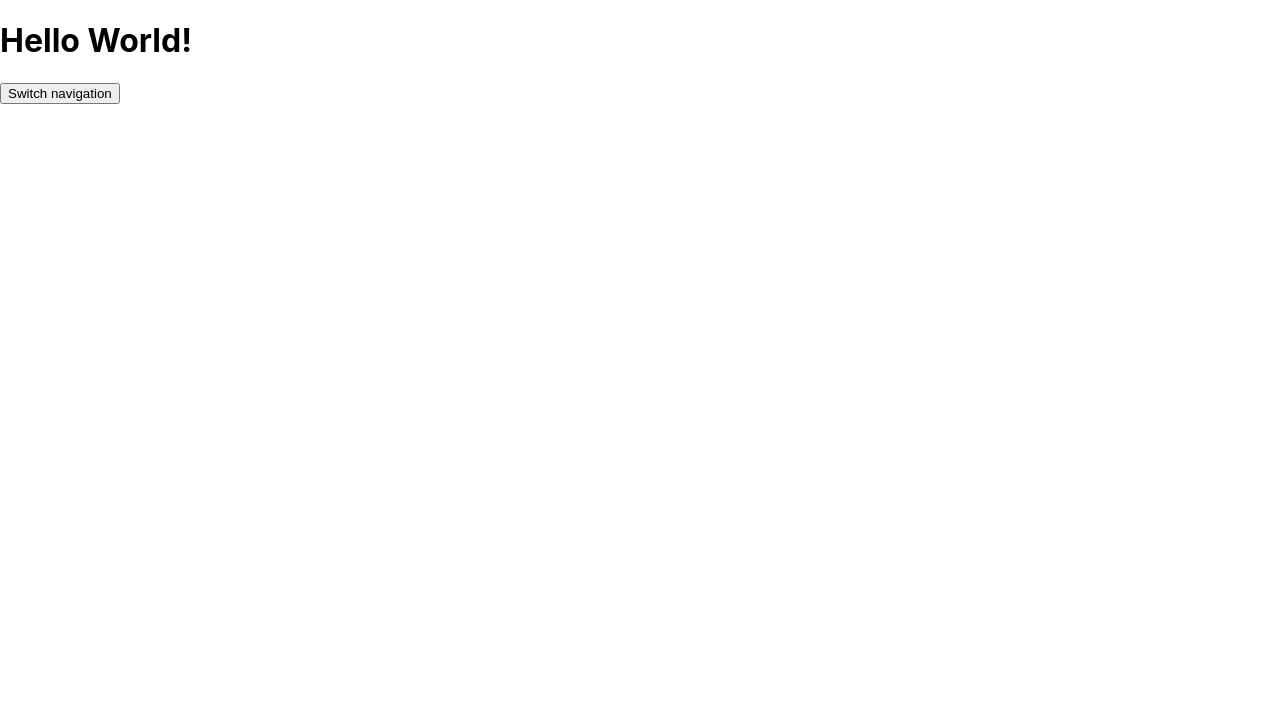
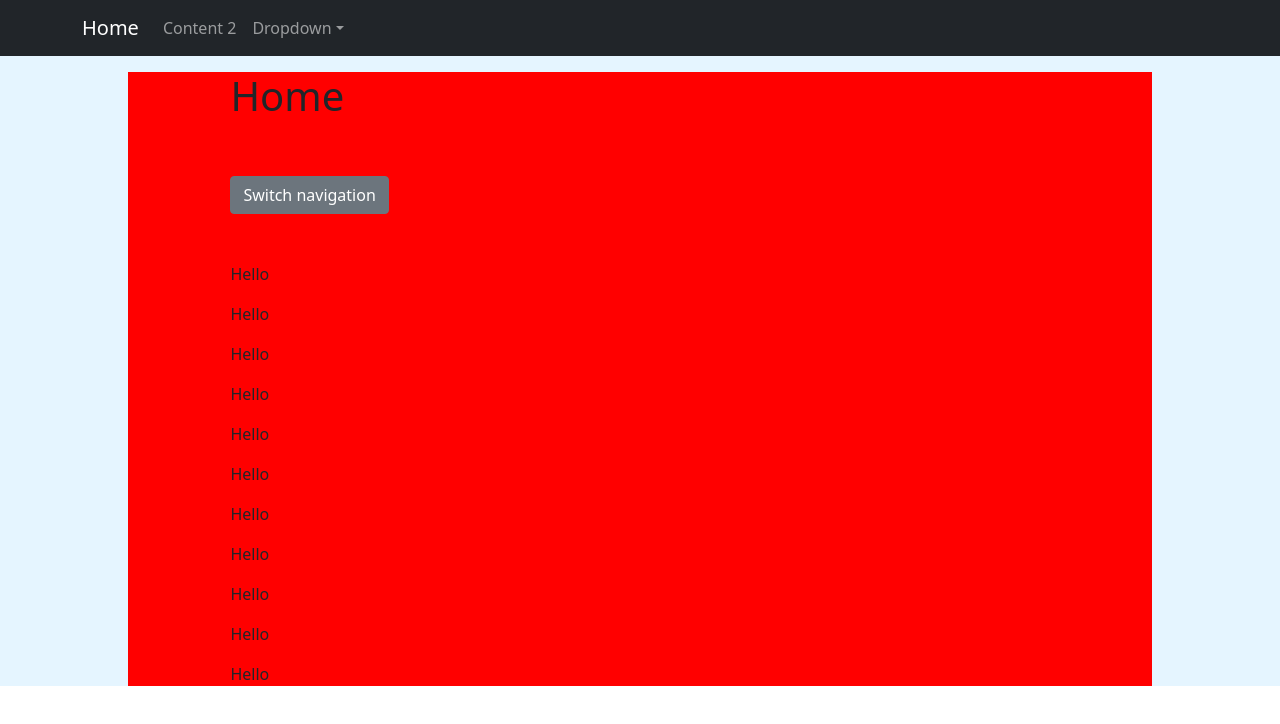
Before and after one commit to lmason98/react-navigation, a React (Create React App) app in the folder navigate/: page /content4 in a window 1280 px wide. Shown: the top 724 px of the page. Built offline with nearby package versions, Linux system fonts and the light colour scheme.

Commit message:
add header nav, need to get it working still

```diff
--- a/navigate/package.json
+++ b/navigate/package.json
@@ -6,10 +6,12 @@
     "@testing-library/jest-dom": "^5.14.1",
     "@testing-library/react": "^11.2.7",
     "@testing-library/user-event": "^12.8.3",
+    "bootstrap": "^5.1.3",
     "react": "^17.0.2",
+    "react-bootstrap": "2.0.0",
     "react-dom": "^17.0.2",
+    "react-router-dom": "^5.3.0",
     "react-scripts": "4.0.3",
-    "react-bootstrap": "2.0.0",
     "web-vitals": "^1.1.2"
   },
   "scripts": {
--- a/navigate/src/App.css
+++ b/navigate/src/App.css
@@ -36,3 +36,7 @@
     transform: rotate(360deg);
   }
 }
+
+html, body, #app, #app>div {
+  height: 100%
+}
--- a/navigate/src/App.js
+++ b/navigate/src/App.js
@@ -1,4 +1,4 @@
-import logo from './logo.svg';
+import '../node_modules/bootstrap/dist/css/bootstrap.css';
 import './App.css';
 
 // react navigation app entry point
--- /dev/null
+++ b/navigate/src/components/content/Content.js
@@ -0,0 +1,48 @@
+
+function Home({btn}) {
+  return (
+    <div className="content-div">
+      <h1>Home</h1>
+      {btn}
+      <div className="actual-content">
+        <p>Hello</p>
+        <p>Hello</p>
+        <p>Hello</p>
+        <p>Hello</p>
+        <p>Hello</p>
+        <p>Hello</p>
+        <p>Hello</p>
+        <p>Hello</p>
+        <p>Hello</p>
+        <p>Hello</p>
+        <p>Hello</p>
+      </div>
+    </div>
+  );
+}
+
+function Content2() {
+  return (
+    <div className="content-div">
+      <h1>Content 1</h1>
+    </div>
+  );
+}
+
+function Content3() {
+  return (
+    <div className="content-div">
+      <h1>Content 2</h1>
+    </div>
+  );
+}
+
+function Content4() {
+  return (
+    <div className="content-div">
+      <h1>Content 3</h1>
+    </div>
+  );
+}
+
+export {Home, Content2, Content3, Content4};
--- /dev/null
+++ b/navigate/src/components/header-nav/HeaderNav.js
@@ -0,0 +1,28 @@
+// Included
+import { Link } from 'react-router-dom';
+import { Navbar, Container, Nav, NavDropdown } from 'react-bootstrap';
+
+function HeaderNav() {
+  return (
+    <div className="Header-nav">
+      <Navbar bg="dark" variant="dark">
+        <Container>
+          <Navbar.Brand href="#home">Home</Navbar.Brand>
+          <Navbar.Toggle aria-controls="responsive-navbar-nav" />
+          <Navbar.Collapse id="responsive-navbar-collapse">
+            <Nav className="me-auto">
+              <Nav.Link tag={Link} to="/content2">Content 2</Nav.Link>
+              <NavDropdown title="Dropdown" id="collapsible-nav-dropdown">
+                <Nav.Link tag={Link} to="/content3">Content 3</Nav.Link>
+                <NavDropdown.Divider />
+                <Nav.Link tag={Link} to="/content4">Content 4</Nav.Link>
+              </NavDropdown>
+            </Nav>
+          </Navbar.Collapse>
+        </Container>
+      </Navbar>
+    </div>
+  );
+}
+
+export default HeaderNav;
--- a/navigate/src/components/header-nav/headerNav.js
+++ /dev/null
@@ -1,9 +0,0 @@
-function headerNav() {
-  return (
-    <div className="header-nav">
-      <h1>header Nav</h1>
-    </div>
-  );
-}
-
-export default headerNav;
--- a/navigate/src/components/main/main.css
+++ b/navigate/src/components/main/main.css
@@ -0,0 +1,9 @@
+.content-div {
+    width: 80%;
+    margin: 1rem auto 1rem auto;
+    background-color: red;
+}
+
+.main-div {
+    background-color: rgb(229, 245, 255);
+}
--- a/navigate/src/components/main/main.js
+++ b/navigate/src/components/main/main.js
@@ -1,20 +1,34 @@
+// Included
 import { useState } from 'react';
 import { ButtonGroup, Button } from 'react-bootstrap';
+import { BrowserRouter as Router, Switch, Route } from 'react-router-dom';
 
+// Created
 import './main.css';
-import '../header-nav/headerNav.js';
-import '../side-nav/sideNav.js';
+import HeaderNav from '../header-nav/HeaderNav.js';
+import SideNav from '../side-nav/SideNav.js';
+import {Home, Content2, Content3, Content4} from '../content/Content.js';
 
 function Body() {
   const [showHeader, setShowHeader] = useState(true);
 
+  const switchNav = <ButtonGroup className="ml-5 pr-5 pt-5 pb-5">
+      <Button variant="secondary" className="ml-5" onClick={() => setShowHeader(!showHeader)}>Switch navigation</Button>
+    </ButtonGroup>;
+
   return (
     <div className="main-div">
-      <h1>Hello World!</h1>
-      {showHeader ? <headerNav /> : <sideNav />}
-      <ButtonGroup>
-        <Button variant="secondary" onClick={() => setShowHeader(!showHeader)}>Switch navigation</Button>
-      </ButtonGroup>
+      {showHeader ? <HeaderNav /> : <SideNav />}
+      <Router>
+        <div className="content-div">
+          <Switch>
+            <Route path="/"><Home btn={switchNav} /></Route>
+            <Route path="/content2"><Content2 /></Route>
+            <Route path="/content3"><Content3 /></Route>
+            <Route path="/content4"><Content4 /></Route>
+          </Switch>
+        </div>
+      </Router>
     </div>
   );
 }
--- a/navigate/src/components/side-nav/sideNav.js
+++ b/navigate/src/components/side-nav/SideNav.js
@@ -1,4 +1,5 @@
-function sideNav() {
+
+function SideNav() {
   return (
     <div className="side-nav">
       <h1>Side Nav</h1>
@@ -6,4 +7,4 @@ function sideNav() {
   );
 }
 
-export default sideNav;
+export default SideNav;
```
Also changed, not shown: 1 other file (tests, documents, lock files or other folders).
